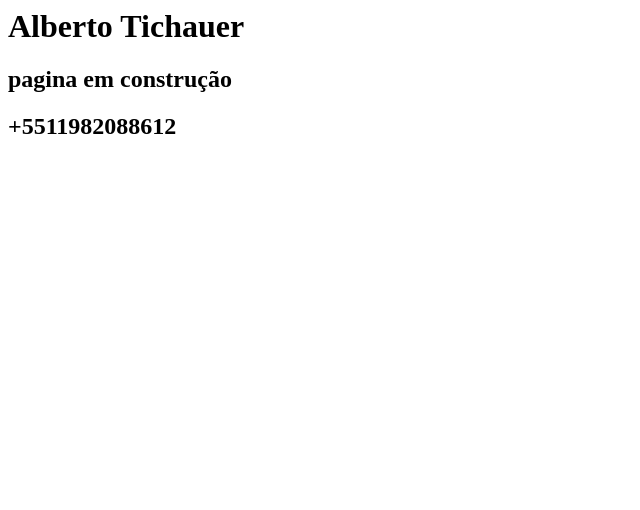
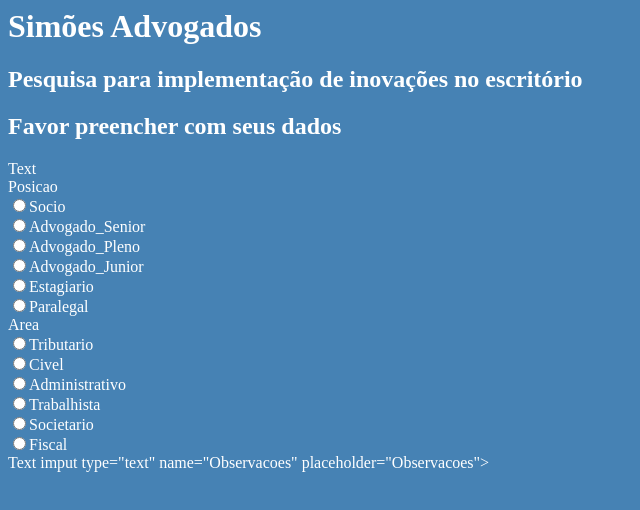
Before and after one commit to atichauer/lado-b, a plain HTML site: page index.html in a window 1280 px wide. Shown: the whole page, without its empty margins (0-640 px from the left). Drawn offline with Linux system fonts and the light colour scheme.

Commit message:
Update index.html

```diff
--- a/index.html
+++ b/index.html
@@ -1,17 +1,55 @@
 <html>
   <head>
-    <title> Meus contatos </title>
+    <title> Pesquisa Inovacao </title>
+    <style>
+      body{
+          background-color: SteelBlue;
+          color: white;
+      }
+    </style>
+
   </head>
+
   <body>
-    <h1> Alberto Tichauer </h1>
-    <h2> </h2>
-    <h2> </h2>
-    <h2> </h2>
-    <h2> pagina em construção </h2>
-    <h2> </h2>
-    <h2> </h2>
-    <h2> </h2>
-    <h2> </h2>
-    <h2> +5511982088612 </h2>
+    <h1> Simões Advogados </h1>
+    <h2> Pesquisa para implementação de inovações no escritório </h2>
+    <h2> Favor preencher com seus dados </h2>
+
+    <form action="processa.php" method="post">
+
+      <label>Text</label>
+		<imput type="text" name="Nome" placeholder="Nome">
+
+      <br>
+
+
+       <label>Posicao</label><br>
+      <input type="radio" name="radio1" value="Socio">Socio<br>
+      <input type="radio" name="radio1" value="Advogado_Senior">Advogado_Senior<br>
+      <input type="radio" name="radio1" value="Advogado_Pleno">Advogado_Pleno<br>
+      <input type="radio" name="radio1" value="Advogado_Junior">Advogado_Junior<br>
+      <input type="radio" name="radio1" value="Estagiario">Estagiario<br>
+      <input type="radio" name="radio1" value="Paralegal">Paralegal
+
+      <br>
+
+
+      <label>Area</label><br>
+      <input type="radio" name="radio1" value="Tributario">Tributario<br>
+      <input type="radio" name="radio1" value="Civel">Civel<br>
+      <input type="radio" name="radio1" value="Administrativo">Administrativo<br>
+      <input type="radio" name="radio1" value="Trabalhista">Trabalhista<br>
+      <input type="radio" name="radio1" value="Societario">Societario<br>
+      <input type="radio" name="radio1" value="Fiscal">Fiscal
+
+      <br>
+
+      <label>Text</label>
+      imput type="text" name="Observacoes" placeholder="Observacoes">
+     <br>
+
+	<imput type="submit" valeu="enviar" name="submit">
+
   </body>
+
 </html>
```
